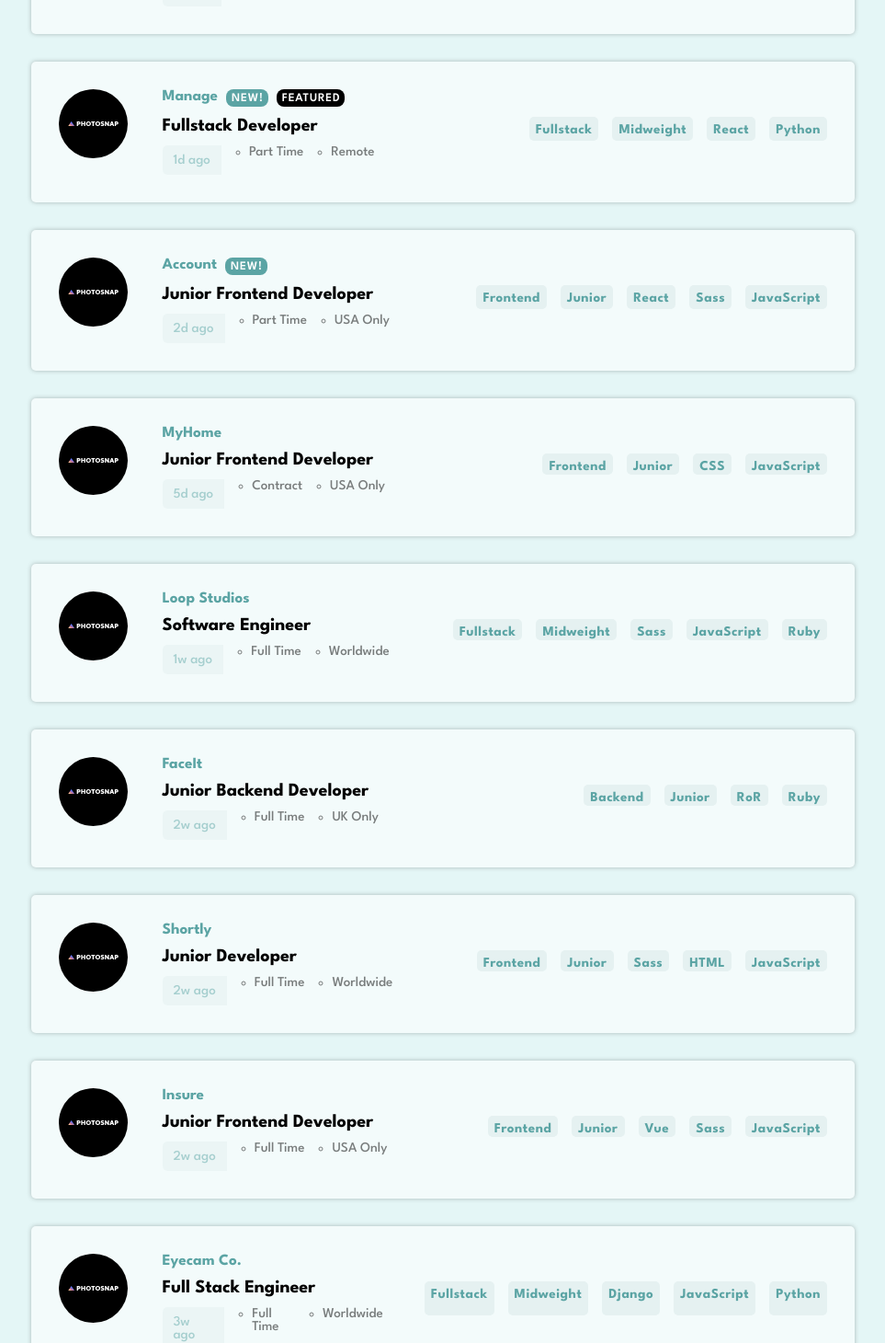
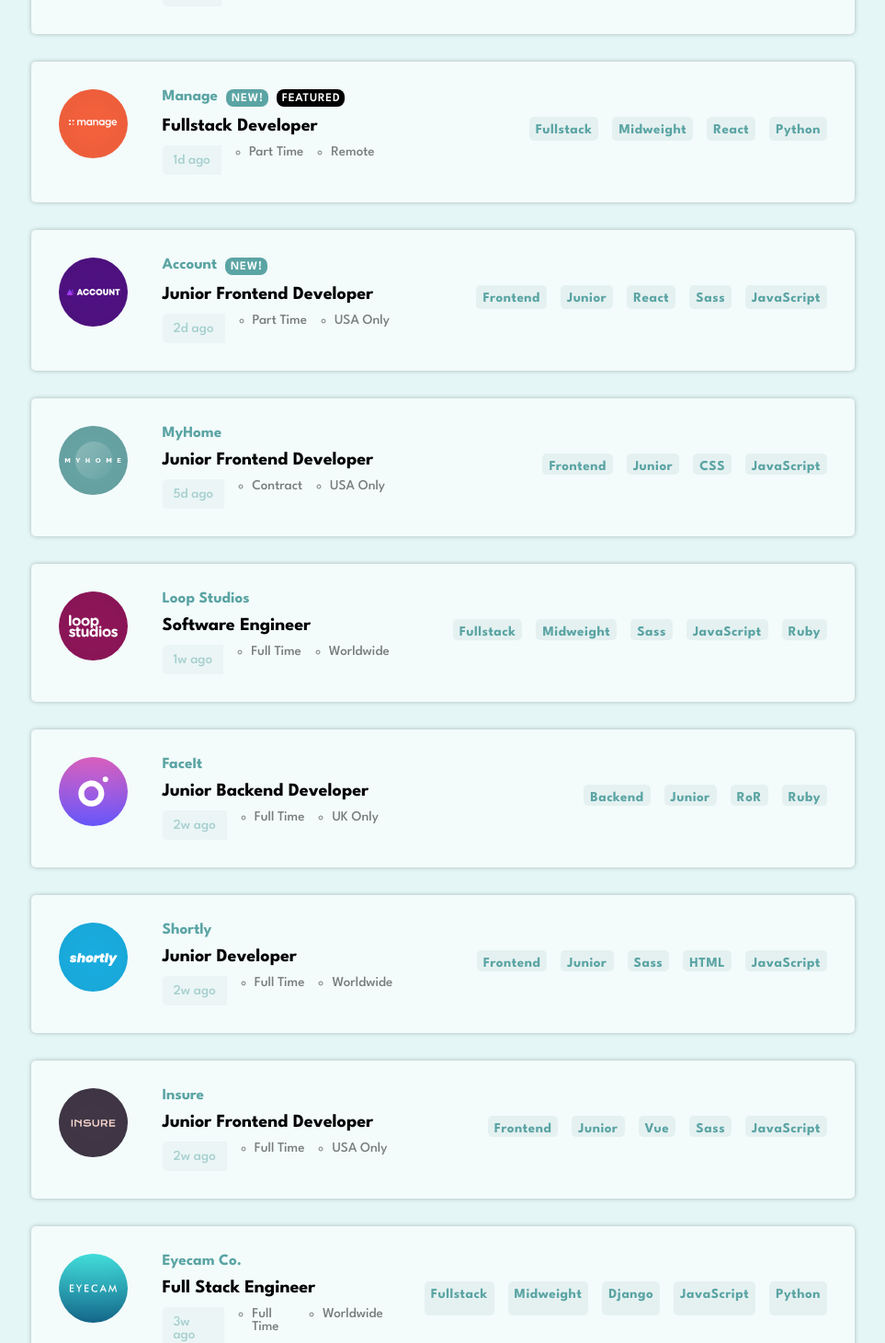
Before and after one commit to Mplusabiodun/Job-Listing-App, a React (Vite) app: page / in a window 1280 px wide. Shown: the part 311-1771 px from the top of the page at 92% size, without its empty margins (158-1121 px from the left). Built offline with nearby package versions, Linux system fonts and the light colour scheme.

Commit message:
Adjusted my image path

```diff
--- a/data.json
+++ b/data.json
@@ -2,7 +2,7 @@
   {
     "id": 1,
     "company": "Photosnap",
-    "logo": "./images/photosnap.svg",
+    "logo": "src/assets/images/photosnap.svg",
     "new": true,
     "featured": true,
     "position": "Senior Frontend Developer",
@@ -17,7 +17,7 @@
   {
     "id": 2,
     "company": "Manage",
-    "logo": "./images/manage.svg",
+    "logo": "src/assets/images/manage.svg",
     "new": true,
     "featured": true,
     "position": "Fullstack Developer",
@@ -32,7 +32,7 @@
   {
     "id": 3,
     "company": "Account",
-    "logo": "./images/account.svg",
+    "logo": "src/assets/images/account.svg",
     "new": true,
     "featured": false,
     "position": "Junior Frontend Developer",
@@ -47,7 +47,7 @@
   {
     "id": 4,
     "company": "MyHome",
-    "logo": "./images/myhome.svg",
+    "logo": "src/assets/images/myhome.svg",
     "new": false,
     "featured": false,
     "position": "Junior Frontend Developer",
@@ -62,7 +62,7 @@
   {
     "id": 5,
     "company": "Loop Studios",
-    "logo": "./images/loop-studios.svg",
+    "logo": "src/assets/images/loop-studios.svg",
     "new": false,
     "featured": false,
     "position": "Software Engineer",
@@ -77,7 +77,7 @@
   {
     "id": 6,
     "company": "FaceIt",
-    "logo": "./images/faceit.svg",
+    "logo": "src/assets/images/faceit.svg",
     "new": false,
     "featured": false,
     "position": "Junior Backend Developer",
@@ -92,7 +92,7 @@
   {
     "id": 7,
     "company": "Shortly",
-    "logo": "./images/shortly.svg",
+    "logo": "src/assets/images/shortly.svg",
     "new": false,
     "featured": false,
     "position": "Junior Developer",
@@ -107,7 +107,7 @@
   {
     "id": 8,
     "company": "Insure",
-    "logo": "./images/insure.svg",
+    "logo": "src/assets/images/insure.svg",
     "new": false,
     "featured": false,
     "position": "Junior Frontend Developer",
@@ -122,7 +122,7 @@
   {
     "id": 9,
     "company": "Eyecam Co.",
-    "logo": "./images/eyecam-co.svg",
+    "logo": "src/assets/images/eyecam-co.svg",
     "new": false,
     "featured": false,
     "position": "Full Stack Engineer",
@@ -137,7 +137,7 @@
   {
     "id": 10,
     "company": "The Air Filter Company",
-    "logo": "./images/the-air-filter-company.svg",
+    "logo": "src/assets/images/the-air-filter-company.svg",
     "new": false,
     "featured": false,
     "position": "Front-end Dev",
--- a/src/components/JobList.jsx
+++ b/src/components/JobList.jsx
@@ -9,7 +9,7 @@
   return (
     <li className={classes.joblist}>
       <div className={classes.data_container}>
-        <img src={imageName} alt={data.company} id={classes.image} />
+        <img src={data.logo} alt={data.company} id={classes.image} />
         <div>
           <div className={classes.photo_new_feature}>
             <h3>{data.company}</h3>
```
